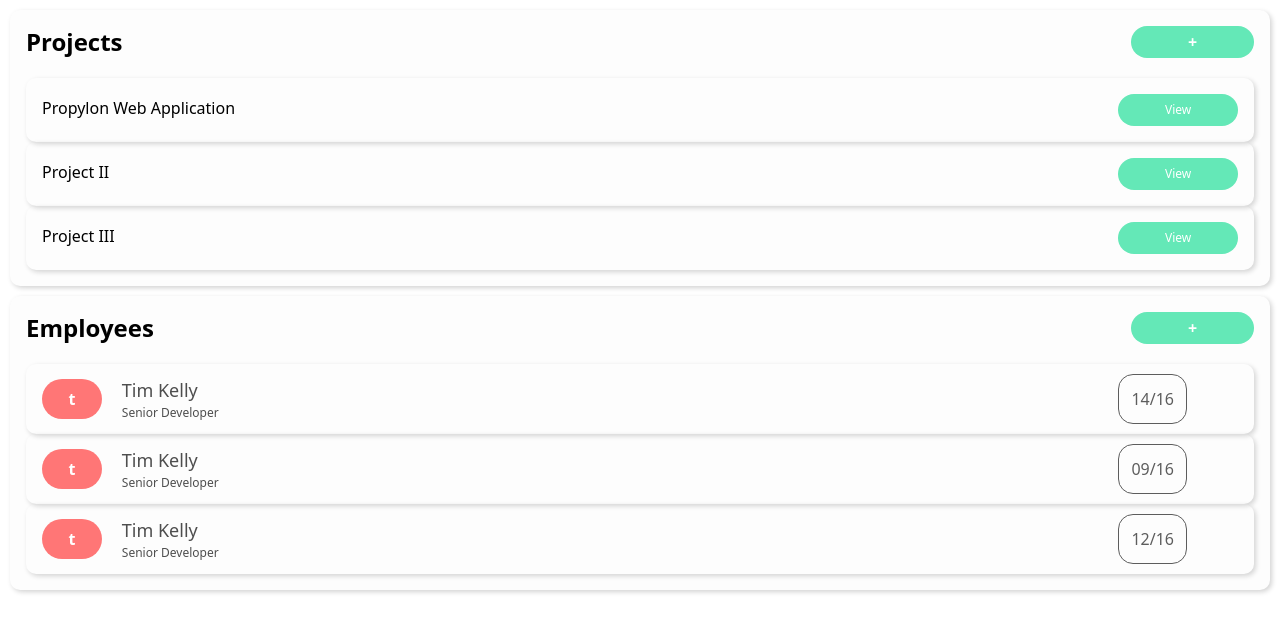
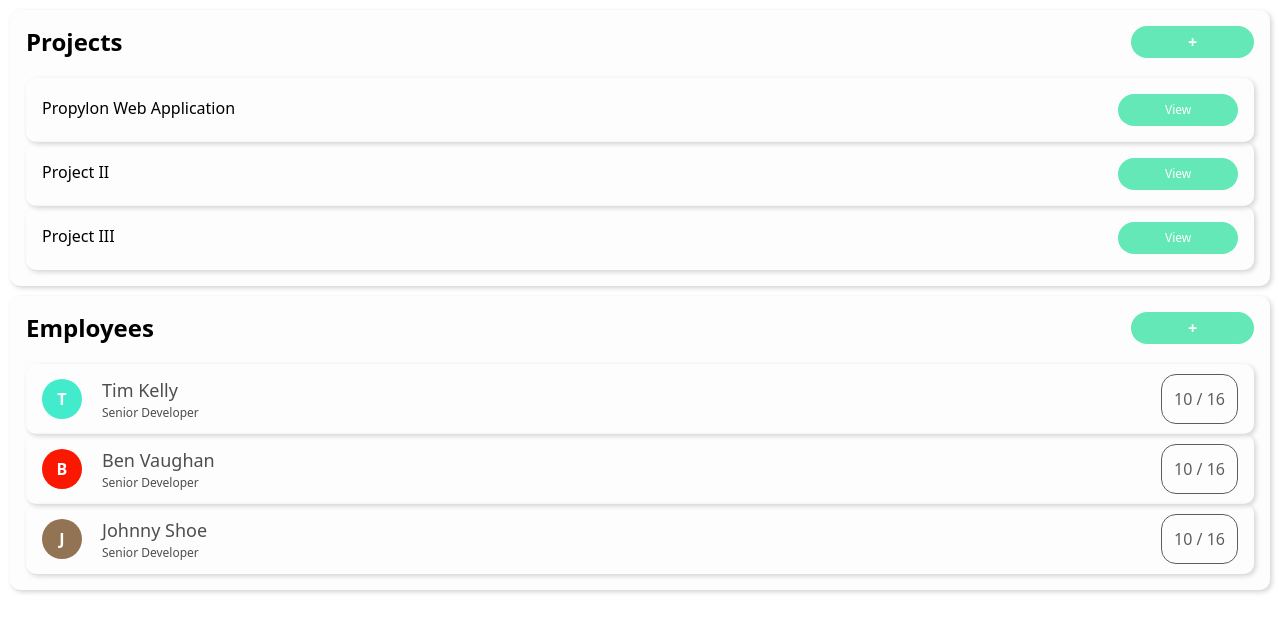
Before and after one commit to kvnkarthik02/Project-Management-SWENG, a React (Create React App) app in the folder client/react-ts-app/: page /playground in a window 1280 px wide. Shown: the top 632 px of the page. Built offline with nearby package versions, Linux system fonts and the light colour scheme.

Commit message:
EmployeeCard atomic component made

```diff
--- a/client/react-ts-app/src/components/ListEmployees.tsx
+++ b/client/react-ts-app/src/components/ListEmployees.tsx
@@ -1,3 +1,5 @@
+import EmployeeCard from "./elements/EmployeeCard";
+
 const container = {
   boxShadow: "2px 2px 5px lightgrey",
   backgroundColor: "#FDFDFD",
@@ -31,44 +33,6 @@ const addStyle = {
   alignItems: 'center',
 }
 
-const bodyStyle = {
-  display: "inline-flex",
-  width: "100%",
-  height: "70px",
-  boxShadow: "2px 2px 5px lightgrey",
-  borderRadius: "10px",
-  padding: "16px",
-  alignItems: 'center',
-}
-
-const avatarStyle = {
-  width: "5%",
-  height: "40px",
-  display: "inline-flex",
-  color: "white",
-  fontWeight: "bold",
-  borderRadius: "90px",
-  backgroundColor: "#FF7676",
-  justifyContent: 'center',
-  alignItems: 'center',
-}
-
-const capacityStyle = {
-
-}
-
-const capacityContainer = {
-  border: "1px solid #5D5D5D",
-  padding: "12px",
-  borderRadius: "15px",
-  color: "#5D5D5D",
-}
-
-const nameStyle = {
-  width: "85%",
-  paddingLeft: '20px'
-}
-
 function ListEmployees() {
   return (
 
@@ -83,69 +47,9 @@ function ListEmployees() {
         </div>
       </div>
 
-      <div style={bodyStyle}>
-        <div style={avatarStyle}>
-          t
-        </div>
-
-        <div style={nameStyle}>
-          <div style={{fontSize: "18px", color: "#4E4E4E",}}>
-            Tim Kelly
-          </div>
-          <div style={{fontSize: "12px", color: "#4E4E4E",}}>
-            Senior Developer
-          </div>
-        </div>
-
-        <div style={capacityContainer}>
-          <div style={capacityStyle}>
-            14/16
-          </div>
-        </div>
-      </div>
-
-      <div style={bodyStyle}>
-        <div style={avatarStyle}>
-          t
-        </div>
-
-        <div style={nameStyle}>
-          <div style={{fontSize: "18px", color: "#4E4E4E",}}>
-            Tim Kelly
-          </div>
-          <div style={{fontSize: "12px", color: "#4E4E4E",}}>
-            Senior Developer
-          </div>
-        </div>
-
-        <div style={capacityContainer}>
-          <div style={capacityStyle}>
-            09/16
-          </div>
-        </div>
-      </div>
-
-      <div style={bodyStyle}>
-        <div style={avatarStyle}>
-          t
-        </div>
-
-        <div style={nameStyle}>
-          <div style={{fontSize: "18px", color: "#4E4E4E",}}>
-            Tim Kelly
-          </div>
-          <div style={{fontSize: "12px", color: "#4E4E4E",}}>
-            Senior Developer
-          </div>
-        </div>
-
-        <div style={capacityContainer}>
-          <div style={capacityStyle}>
-            12/16
-          </div>
-        </div>
-      </div>
-
+      <EmployeeCard name="Tim Kelly" role="Senior Developer" workload={10} capacity={16}></EmployeeCard>
+      <EmployeeCard name="Ben Vaughan" role="Senior Developer" workload={10} capacity={16}></EmployeeCard>
+      <EmployeeCard name="Johnny Shoe" role="Senior Developer" workload={10} capacity={16}></EmployeeCard>
 
     </div>
   )
--- /dev/null
+++ b/client/react-ts-app/src/components/elements/EmployeeCard.tsx
@@ -0,0 +1,78 @@
+const bodyStyle = {
+  display: "inline-flex",
+  width: "100%",
+  height: "70px",
+  boxShadow: "2px 2px 5px lightgrey",
+  borderRadius: "10px",
+  padding: "16px",
+  alignItems: 'center',
+}
+const capacityStyle = {
+}
+const capacityContainer = {
+  marginRight: "0",
+  marginLeft: "auto",
+  border: "1px solid #5D5D5D",
+  padding: "12px",
+  borderRadius: "15px",
+  color: "#5D5D5D",
+}
+const nameStyle = {
+  paddingLeft: '20px'
+}
+
+interface Employee {
+  name: string;
+  role: string;
+  workload: number;
+  capacity: number;
+}
+
+function EmployeeCard(employee: Employee) {
+  let initial = employee.name.substr(0, 1)
+
+  return (
+    <div style={bodyStyle}>
+      <div style={{
+        width: "40px",
+        height: "40px",
+        display: "inline-flex",
+        backgroundColor: getRandomColor(),
+        color: "white",
+        fontWeight: "bold",
+        borderRadius: "90px",
+        justifyContent: 'center',
+        alignItems: 'center',
+      }}>
+        {initial}
+      </div>
+
+      <div style={nameStyle}>
+        <div style={{ fontSize: "18px", color: "#4E4E4E", }}>
+          {employee.name}
+        </div>
+        <div style={{ fontSize: "12px", color: "#4E4E4E", }}>
+          {employee.role}
+        </div>
+      </div>
+
+      <div style={capacityContainer}>
+        <div style={capacityStyle}>
+          {employee.workload} / {employee.capacity}
+        </div>
+      </div>
+    </div>
+  )
+}
+
+function getRandomColor() {
+  var letters = '0123456789ABCDEF';
+  var color = '#';
+  for (var i = 0; i < 6; i++) {
+    color += letters[Math.floor(Math.random() * 16)];
+  }
+  return color;
+}
+
+
+export default EmployeeCard;
```
